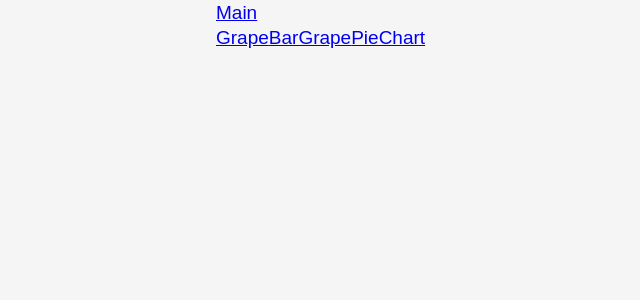
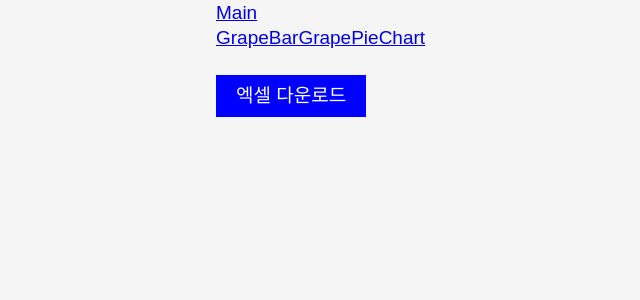
Before and after one commit to gudbrwkd98/react_toyProject, a React (Create React App) app in the folder moz-todo-react/: page /excelDownload in a window 1280 px wide. Shown: the top 300 px of the page, without its empty margins (84-724 px from the left). Built offline with nearby package versions, Linux system fonts and the light colour scheme.

Commit message:
React Excel Down & Custom ContextMenu

```diff
--- a/moz-todo-react/package.json
+++ b/moz-todo-react/package.json
@@ -8,13 +8,16 @@
     "@testing-library/react": "^13.4.0",
     "@testing-library/user-event": "^13.5.0",
     "bootstrap": "^5.3.2",
+    "file-saver": "^2.0.5",
     "nanoid": "^5.0.2",
     "react": "^18.2.0",
     "react-bootstrap": "^2.9.1",
+    "react-contexify": "^6.0.0",
     "react-dom": "^18.2.0",
     "react-router-dom": "^6.17.0",
     "react-scripts": "5.0.1",
-    "web-vitals": "^2.1.4"
+    "web-vitals": "^2.1.4",
+    "xlsx": "^0.18.5"
   },
   "scripts": {
     "start": "react-scripts start",
--- a/moz-todo-react/src/App.js
+++ b/moz-todo-react/src/App.js
@@ -5,7 +5,8 @@ import GrapePage from './pages/GrapePage';
 import BarGrapePage from './pages/BarGrapePage';
 import SimplePieChart from './pages/SimplePieChart';
 import Header from './Header';
-
+import ReactExcelDownload from './pages/ExcelDownload';
+import ContextMenu from './pages/ContextMenu';
 function App(props) {
 
 
@@ -20,6 +21,8 @@ function App(props) {
       <Route path="/graph" element={<GrapePage />}/>
       <Route path="/barGraph" element={<BarGrapePage/>}/>
       <Route path="/pieChart" element={<SimplePieChart/>}/>
+      <Route path="/excelDownload" element={<ReactExcelDownload/>}/>
+      <Route path="/contextMenu" element={<ContextMenu/>}/>
     </Routes>
    </Router>
   );
--- /dev/null
+++ b/moz-todo-react/src/pages/ContextMenu.js
@@ -0,0 +1,52 @@
+
+import { Menu, Item, Separator, Submenu, useContextMenu } from 'react-contexify';
+import 'react-contexify/ReactContexify.css';
+
+
+const MENU_ID = 'blahblah';
+
+function ContextMenu() {
+    const {show} = useContextMenu({
+        id:MENU_ID,
+    });
+
+    function handleContextMenu(event){
+        show({
+            event,
+            props:{
+                key:'value'
+            }
+        })
+    }
+
+    const handleItemClick = ({id,event,props})=>{
+        switch(id){
+            case "copy":
+                console.log(event,props);
+            case "cut":
+                console.log(event,props);
+                break;
+        }
+    }
+
+
+    return (
+        <div>
+            <p onContextMenu={handleContextMenu}> lorem ipsum blabladhasi blah</p>
+            <Menu id={MENU_ID}>
+                <Item id='copy' onClick={handleItemClick}> copy</Item>
+                <Item id='cut' onClick={handleItemClick}>cut</Item>
+                <Separator/>
+                <Item disabled>Disabled</Item>
+                <Separator/>
+                <Submenu label ="Foobar">
+                    <Item id="reload" onClick={handleItemClick}>Reload</Item>
+                    <Item id="something" onClick={handleContextMenu}>Something</Item>
+                </Submenu>
+            </Menu>
+        </div>
+    )
+
+}
+
+export default ContextMenu;
--- /dev/null
+++ b/moz-todo-react/src/pages/ExcelDownload.js
@@ -0,0 +1,70 @@
+import * as FileSaver from "file-saver";
+import * as XLSX from  "xlsx";
+
+const buttonStyle = {
+    backgroundColor: 'blue',  // 배경색
+    color: 'white',            // 글자색
+    padding: '10px 20px',      // 패딩
+    border: 'none',            // 테두리 없음
+    cursor: 'pointer',         // 커서 모양
+  };
+
+
+const ReactExcelDownload = () => {
+    const data = [
+        {
+            id: 1,
+            title: '테스트1',
+            content: ' 치킨.'
+          }, {
+            id: 2,
+            title: '테스트2',
+            content: ' 피자.'
+          }, {
+            id: 3,
+            title: '테스트3?',
+            content: ' 고민.'
+          }
+    ]
+
+    const excelFileType = 'application/vnd.openxlformats-officedocument.spreadsheetml.sheet;charset=UTF-8';
+    const excelFileExtension = '.xlsx';
+    const excelFileName = '작성자';
+
+    const excewlDownload = (excelData) =>{
+        const ws = XLSX.utils.aoa_to_sheet([
+            [`작성자_testKim`],
+            [],
+            ['제목','내용']
+        ]);
+        excelData.forEach((data)=>{
+            XLSX.utils.sheet_add_aoa(
+                ws,
+                [
+                    [
+                        data.title,
+                        data.content
+                    ]
+                ],
+                {origin:-1}
+            );
+            ws['!cols'] = [ //<-- 행 사이즈
+                {wpx:200},
+                {wpx:200}
+            ];
+        });
+        const wb = {Sheets : {data:ws},SheetNames:['data']};
+        const excelButter = XLSX.write(wb,{bookType:'xlsx',type:'array'});
+        const excelFile = new Blob([excelButter],{type:excelFileType});
+        //FileSaver.saveAs(excelFile,excelFileName + excelFileExtension);
+        FileSaver.saveAs(excelFile, '작성자.xlsx');
+    }
+
+        return (
+            <div>
+                <button  style={buttonStyle} onClick={()=> excewlDownload(data)}> 엑셀 다운로드 </button>
+            </div>
+        )
+};
+
+export default ReactExcelDownload;
```
Also changed, not shown: 2 other files (tests, documents, lock files or other folders).
